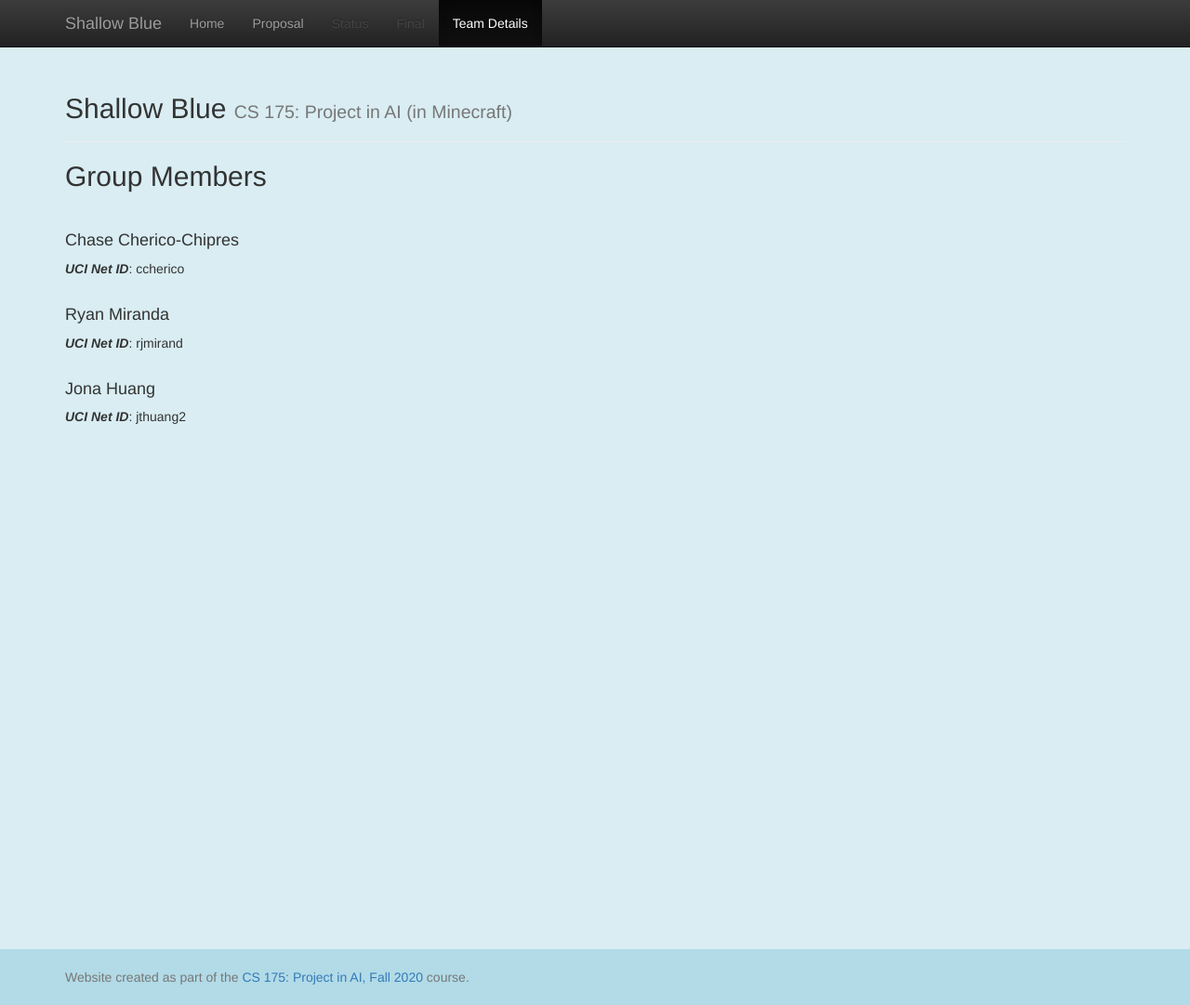
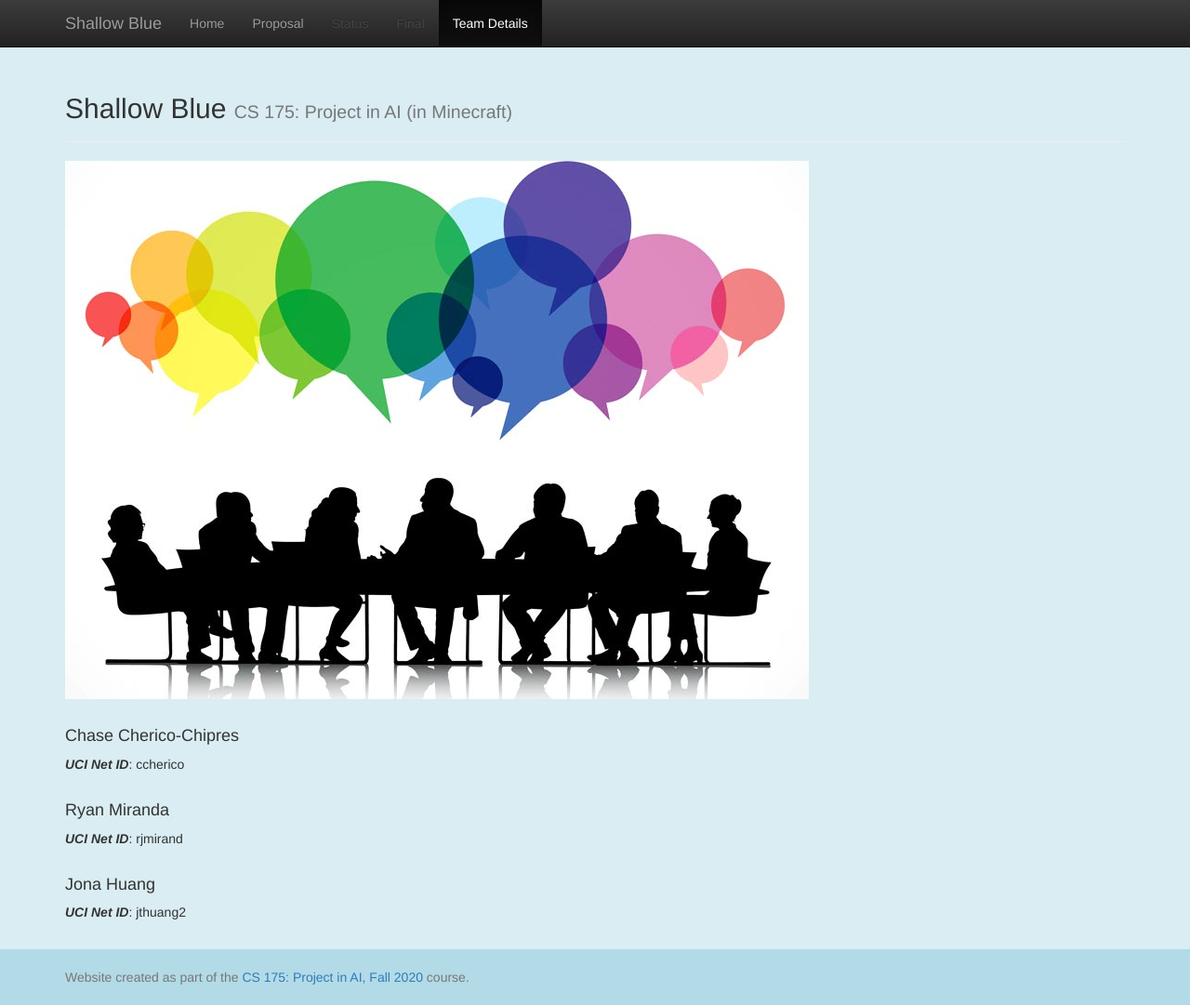
Before and after one commit to ChaseChipres/ShallowBlue, a Jekyll site: the page built from docs/team.md, in a window 1280 px wide and 1081 px high. Shown: the whole window at 93% size. Built offline with Jekyll 4.4.1, drawn with Linux system fonts in a browser that asks for light colours.

Commit message:
Update team.md

```diff
--- a/docs/team.md
+++ b/docs/team.md
@@ -3,7 +3,7 @@ layout: default
 title:  Team
 ---
 
-## Group Members<br><br>
+![Group](img/group.jpg)<br><br>
 
 #### Chase Cherico-Chipres
 ***UCI Net ID***: ccherico<br><br>
```
